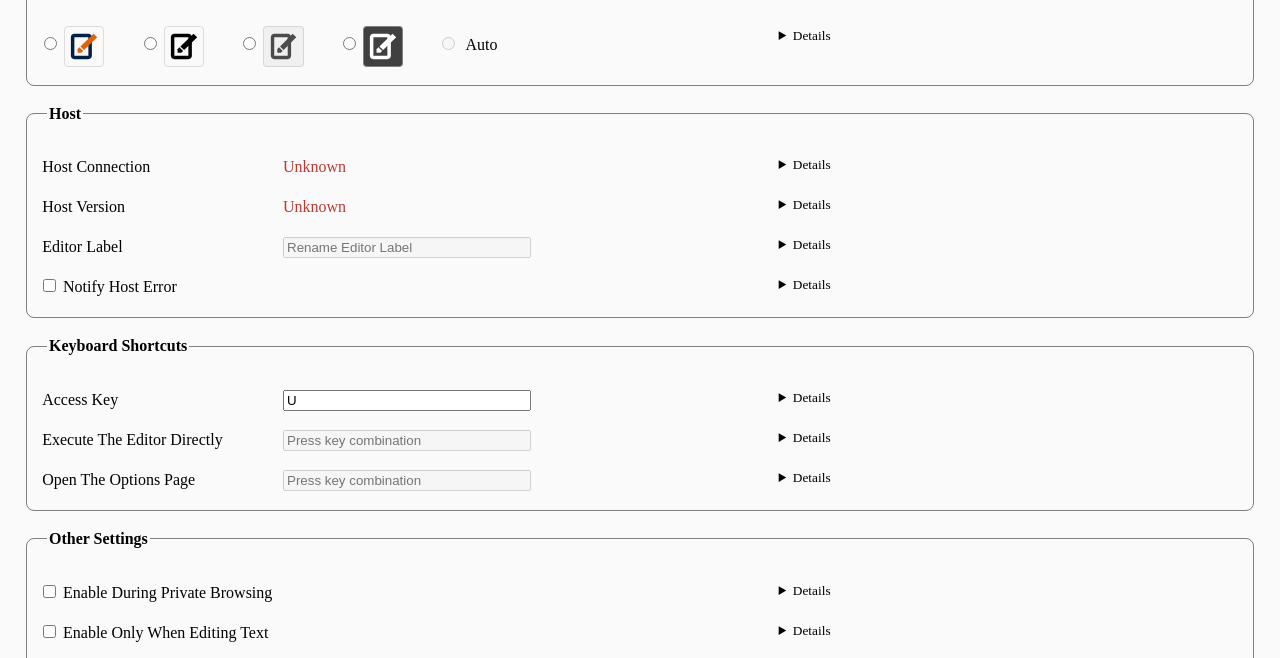
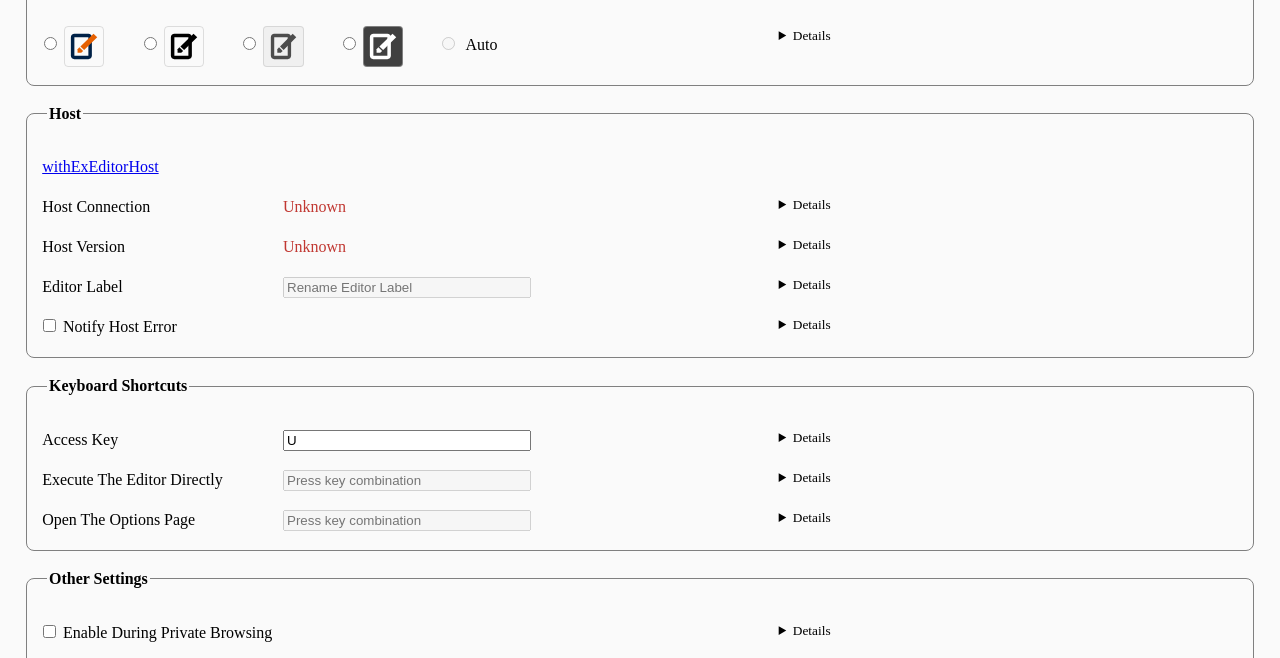
Before and after one commit to asamuzaK/withExEditor, a browser extension: page src/html/options.html in a window 1280 px wide. Shown: the part 96-754 px from the top of the page. Drawn offline with Linux system fonts and the light colour scheme.

Commit message:
Add link to host

```diff
--- a/src/html/options.html
+++ b/src/html/options.html
@@ -74,6 +74,13 @@
             Host
           </legend>
           <div>
+            <p>
+              <span class="label">
+                <a href="https://github.com/asamuzaK/withExEditorHost">
+                  withExEditorHost
+                </a>
+              </a>
+            </p>
             <p>
               <span class="label" data-i18n="optionsHostConnectionLabel"
                     aria-details="hostConnectionDetail">
```
